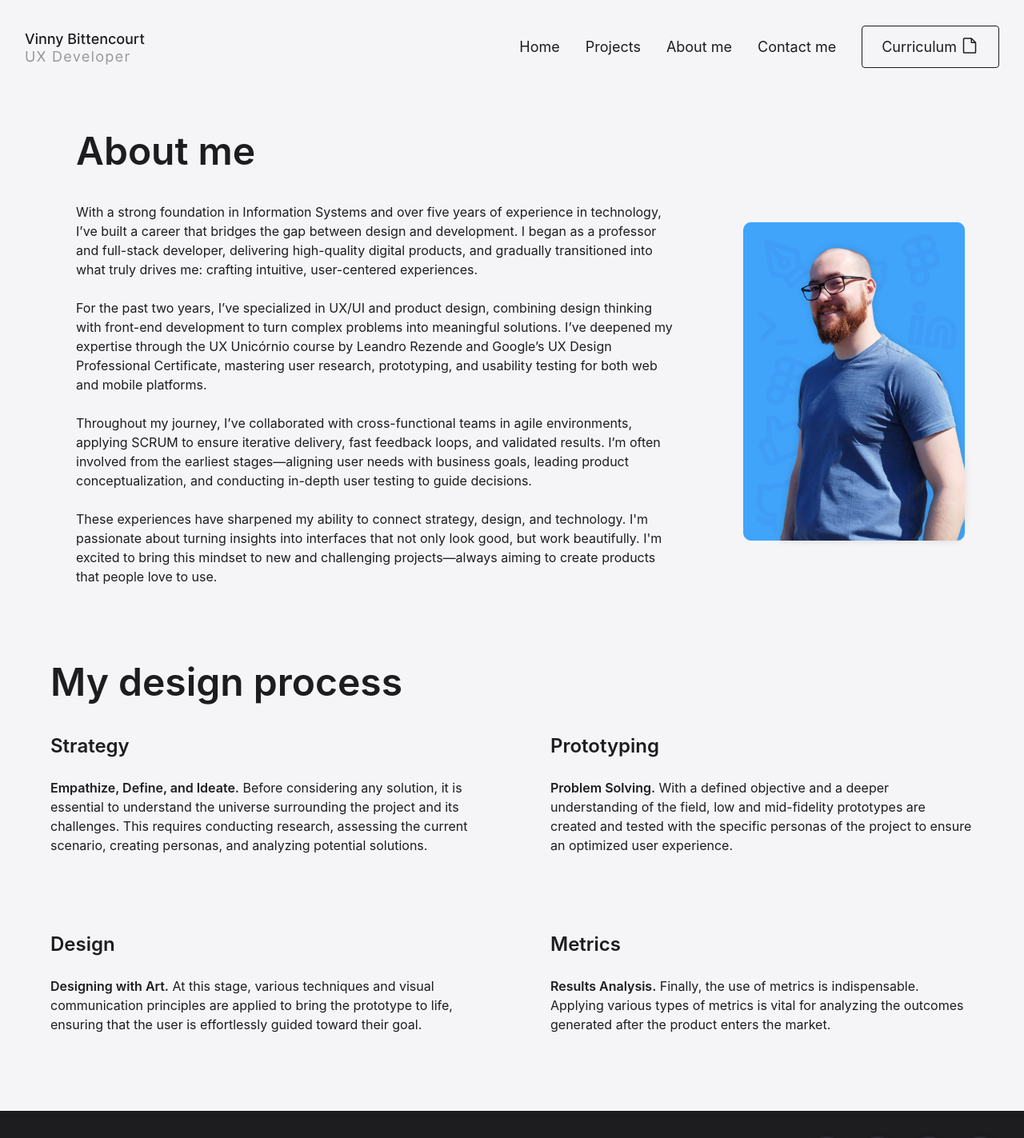
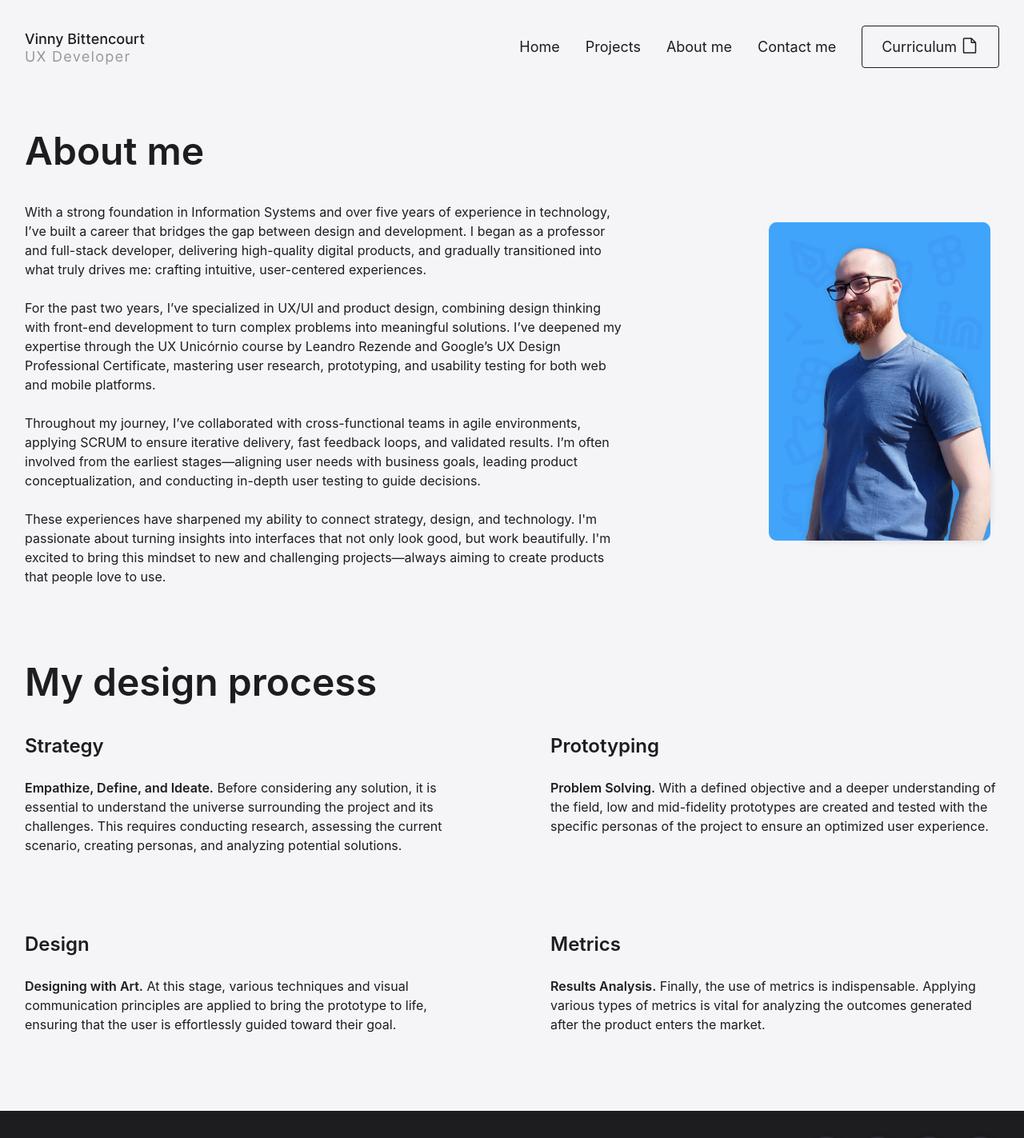
Before and after one commit to VinnyBittencourt/portfolio, a React (Vite) app in the folder portfolio/: page /portfolio/about in a window 1280 px wide. Shown: the top 1423 px of the page at 80% size. Built offline with nearby package versions, Linux system fonts and the light colour scheme.

Commit message:
About me fix

```diff
--- a/portfolio/src/pages/About/index.tsx
+++ b/portfolio/src/pages/About/index.tsx
@@ -8,9 +8,9 @@ export function About() {
             <Header />
             <div className="flex-grow">
                 {/* Hero Section */}
-                <section className="flex flex-col md:flex-row items-start md:items-center justify-between gap-6 mt-4 sm:mt-12 mb-24 mx-auto w-full px-4 sm:px-8 2xl:max-w-[1440px] lg:max-w-[1218px]">
+                <section className="flex flex-col md:flex-row items-start md:items-center justify-between gap-6 mt-4 sm:mt-12 mb-24 mx-auto w-full px-4 lg:px-0 sm:px-8 2xl:max-w-[1440px] lg:max-w-[1218px]">
                     {/* Text Content */}
-                    <div className="flex flex-col gap-8 max-w-[750px] mt-6 md:mt-0 md:ml-8">
+                    <div className="flex flex-col gap-8 max-w-[750px]">
                         <h1 className="text-5xl w-full text-start font-semibold mb-2">About me</h1>
                         <p className="text-base text-start ">
                             With a strong foundation in Information Systems and over five years of experience in technology, I’ve built a
@@ -41,7 +41,7 @@ export function About() {
                 </section>
 
                 {/* Design Process Section */}
-                <section className="flex flex-col items-start justify-between mt-12 mb-24 mx-auto w-full px-4 sm:px-8 2xl:max-w-[1440px] lg:max-w-[1218px] gap-8">
+                <section className="flex flex-col items-start justify-between mt-12 mb-24 mx-auto w-full px-4 lg:px-0 sm:px-8 2xl:max-w-[1440px] lg:max-w-[1218px] gap-8">
                     {/* Title */}
                     <h1 className="text-5xl text-start md:text-center font-semibold mb-2">My design process</h1>
 
```
